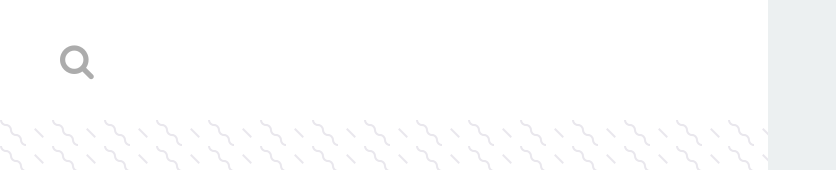
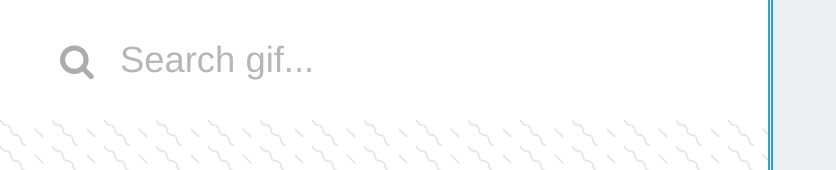
Before and after one commit to Monkfish3000/react-giphy, a React app: page / in a window 1280 px wide. Shown: the top 170 px of the page, without its empty margins (0-836 px from the left). Built offline with nearby package versions, Linux system fonts and the light colour scheme.

Commit message:
limit increased, placeholder in search bar added

```diff
--- a/assets/stylesheets/application.scss
+++ b/assets/stylesheets/application.scss
@@ -17,7 +17,13 @@
     &:focus {
       box-shadow: none;
     }
+
   }
+
+#inputID::placeholder {
+    color: #121212;
+    opacity: 0.3;
+}
 
   &:before {
     content: '\F002';
@@ -48,6 +54,7 @@
   flex: 0 0 40%;
   background-color: #ecf0f1;
   overflow: scroll;
+  border-left: thick double #32a1ce;
 
   .gif-list {
     column-count: 2;
--- a/src/components/app.jsx
+++ b/src/components/app.jsx
@@ -22,7 +22,7 @@ class App extends Component {
   }
 
   search(query) {
-    const giphEndpoint = `https://api.giphy.com/v1/gifs/search?api_key=${GIPHY_API_KEY}&q=${query}&limit=10`
+    const giphEndpoint = `https://api.giphy.com/v1/gifs/search?api_key=${GIPHY_API_KEY}&q=${query}&limit=30`
     fetch(giphEndpoint).then(response => response.json()).then((data) => {
       const gifs = data.data.map(giph => giph.id)
       this.setState({
--- a/src/components/search_bar.jsx
+++ b/src/components/search_bar.jsx
@@ -6,7 +6,7 @@ class SearchBar extends Component {
   }
   render() {
     return (
-      <input type="text" className="form-control form-search"
+      <input id="inputID" type="text" placeholder="Search gif..." className="form-control form-search"
       onChange={this.handleUpdate} />
 
       );
```
